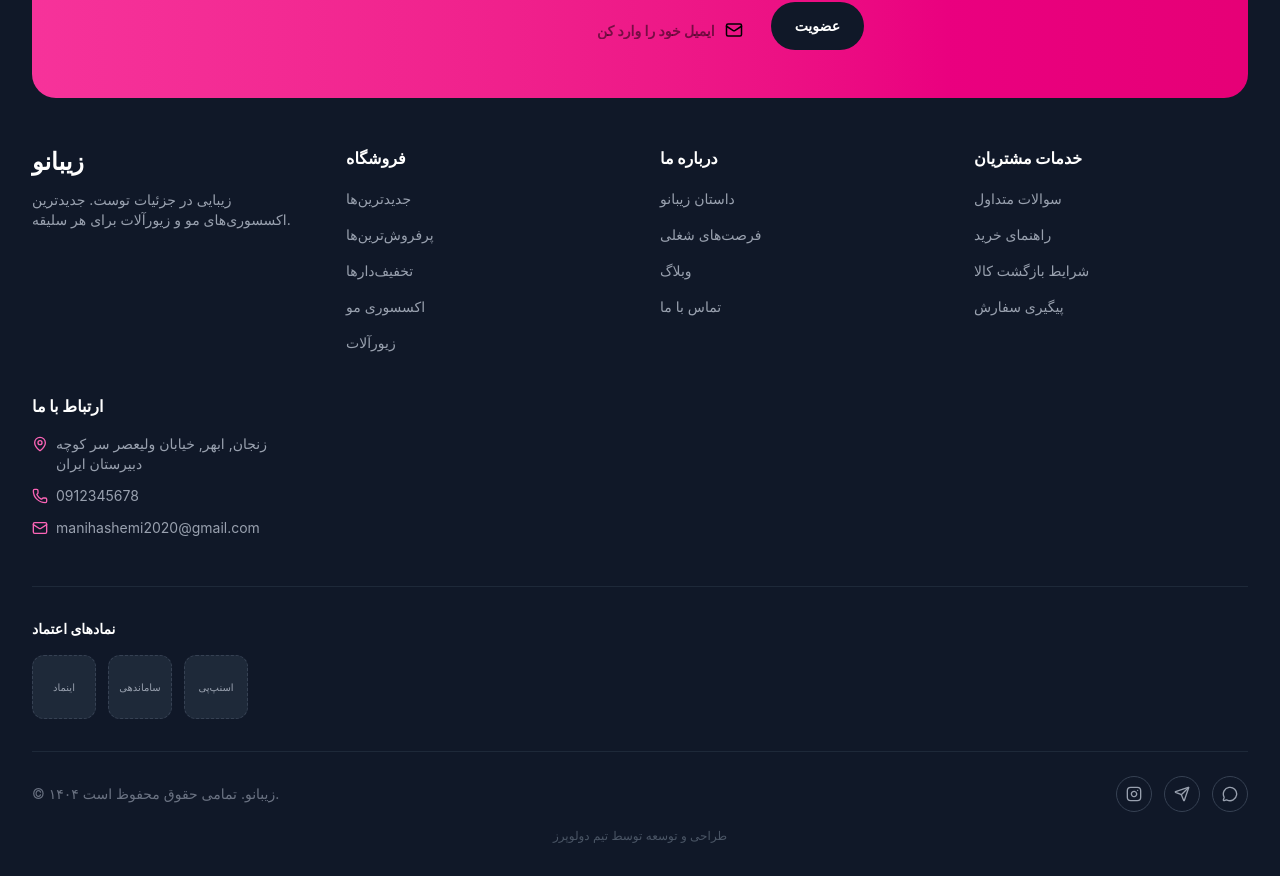
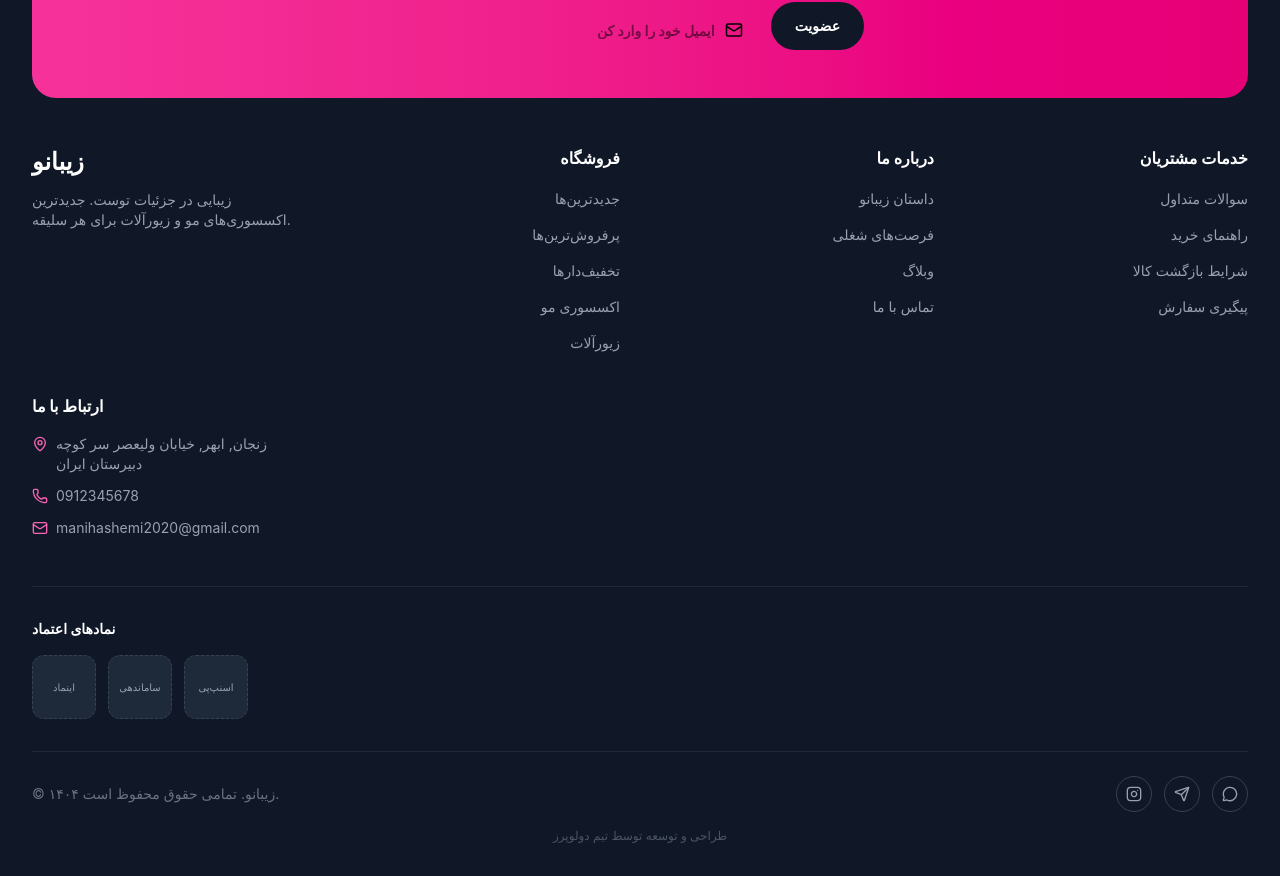
Before and after one commit to Amirreza-Hashemi/PrettyPin-Test, a React (Vite) app: page / in a window 1280 px wide. Shown: the part 3377-4253 px from the top of the page. Built offline with nearby package versions, Linux system fonts and the light colour scheme.

Commit message:
Update FooterLinkColumn.jsx

```diff
--- a/src/components/footer/FooterLinkColumn.jsx
+++ b/src/components/footer/FooterLinkColumn.jsx
@@ -1,15 +1,11 @@
 const FooterLinkColumn = ({ title, links }) => {
   return (
-        <div>
+    <div dir="rtl" className="text-right">
       <h4 className="text-sm font-bold text-white sm:text-base">{title}</h4>
       <ul className="mt-4 flex flex-col gap-3">
         {links.map((link) => (
           <li key={link}>
-                        <a
-
-                        href="#"
-                        className="text-sm text-gray-400 transition hover:text-pink-400"
-                        >
+            <a href="#" className="text-sm text-gray-400 transition hover:text-pink-400">
               {link}
             </a>
           </li>
```
Lines whose indentation alone changed are shown as unchanged.
